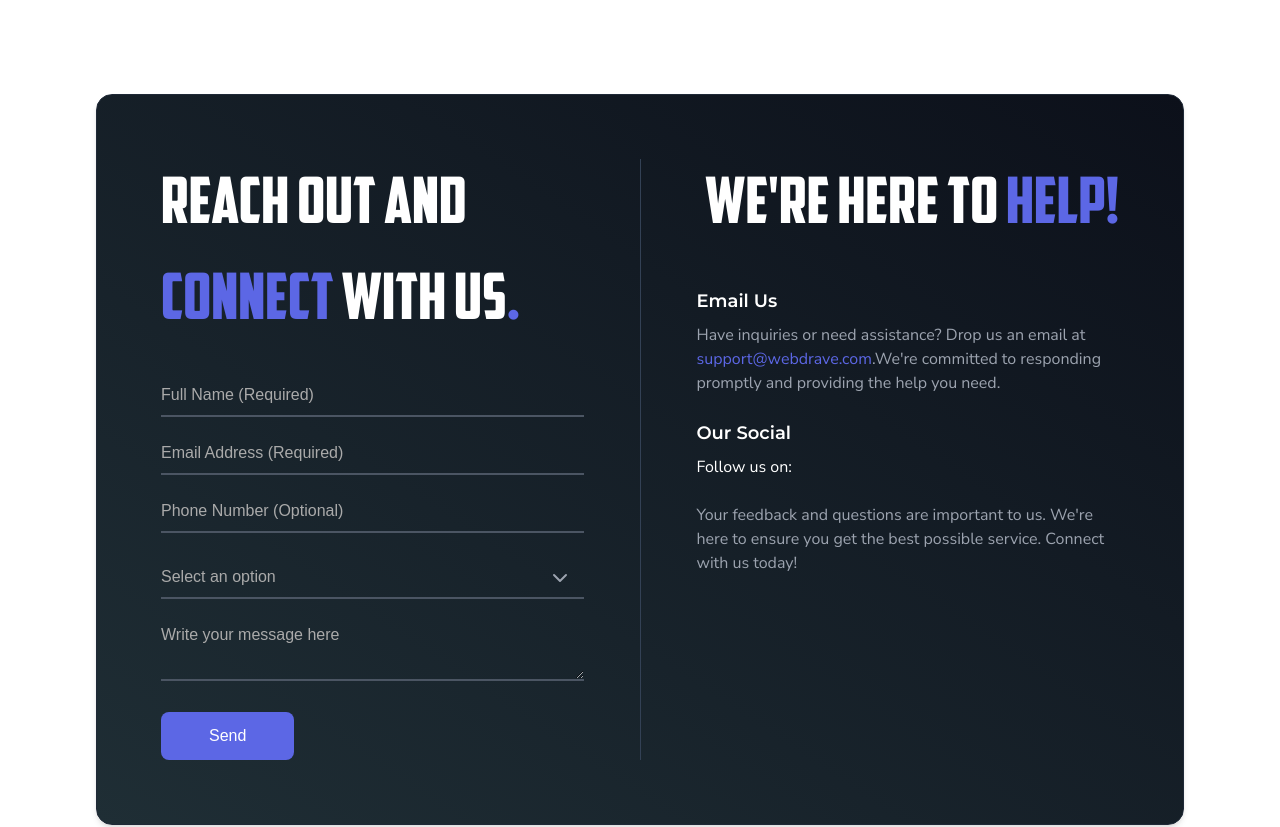
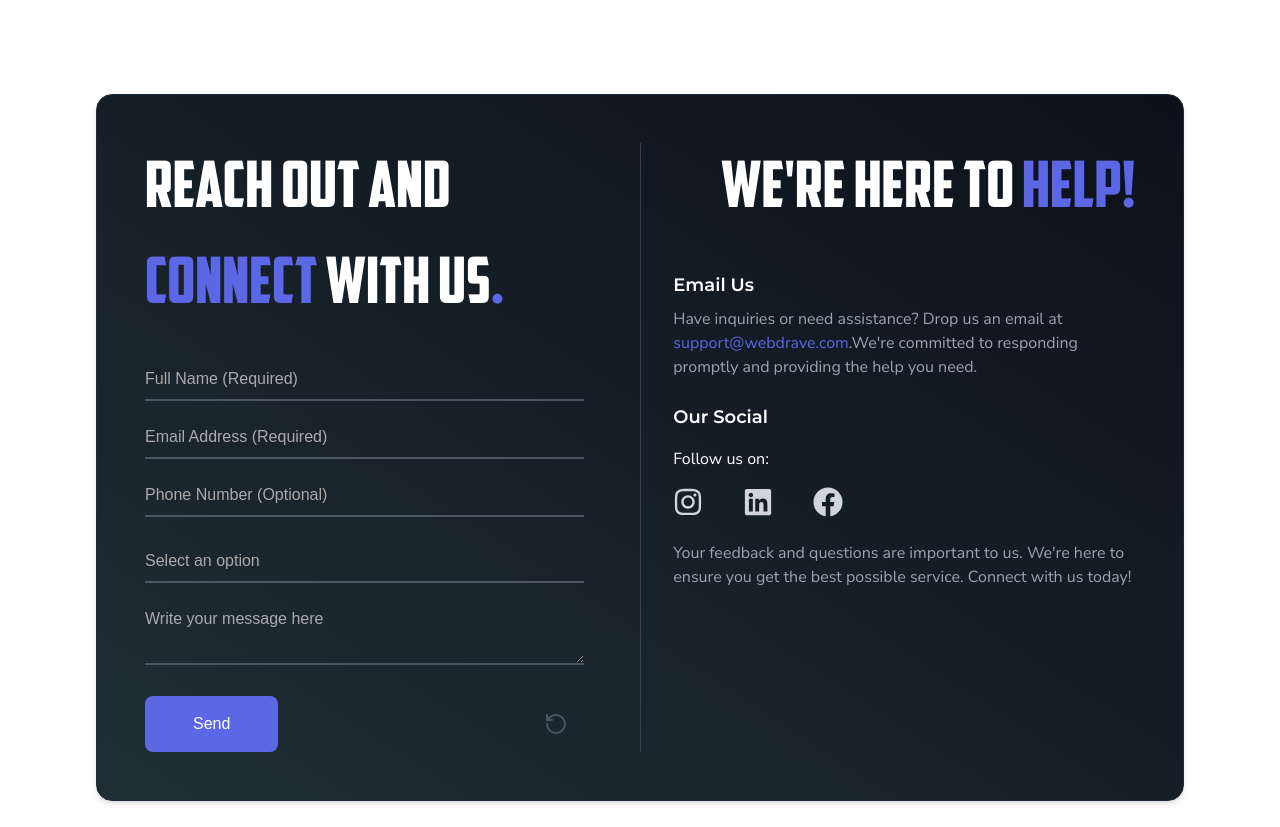
Before and after one commit to webdrave/webdrave-frontend, a Next.js app: page / in a window 1280 px wide. Shown: the part 4937-5764 px from the top of the page. Built offline with nearby package versions, Linux system fonts and the light colour scheme.

Commit message:
contact backend

```diff
--- a/package.json
+++ b/package.json
@@ -9,6 +9,8 @@
     "lint": "next lint"
   },
   "dependencies": {
+    "@radix-ui/react-toast": "^1.2.4",
+    "@shadcn/ui": "^0.0.4",
     "autoprefixer": "^10.4.20",
     "axios": "^1.7.9",
     "framer-motion": "^11.16.4",
@@ -16,6 +18,7 @@
     "next": "15.1.2",
     "react": "^19.0.0",
     "react-dom": "^19.0.0",
+    "react-icons": "^5.4.0",
     "swiper": "^10.3.1"
   },
   "devDependencies": {
--- a/src/app/components/Sections/ContactSection/ContactUs.js
+++ b/src/app/components/Sections/ContactSection/ContactUs.js
@@ -1,5 +1,71 @@
-import { ChevronDown } from 'lucide-react';
+"use client";
+import { ChevronDown } from "lucide-react";
+import { useState } from "react";
+import { LuRotateCcw } from "react-icons/lu";
+import Toast from "./Toast";
+import { FaInstagram } from "react-icons/fa";
+import { FaFacebook } from "react-icons/fa";
+import { FaLinkedin } from "react-icons/fa";
+
+const { default: axios } = require("axios");
 const ContactUs = () => {
+  const [formData, setFormData] = useState({
+    fullname: "",
+    email: "",
+    mobile: "",
+    reason: "",
+    message: "",
+  });
+
+  const [toastContent, setToastContent] = useState(null); // To store toast content
+  const [toastVariant, setToastVariant] = useState("");
+  const [loading, setLoading] = useState(false);
+
+  const handleChange = (event) => {
+    setFormData({
+      ...formData,
+      [event.target.name]: event.target.value,
+    });
+  };
+
+  const handleSubmit = async (event) => {
+    event.preventDefault();
+
+    if (
+      !formData.fullname ||
+      !formData.email ||
+      !formData.reason ||
+      !formData.message
+    ) {
+      setToastContent("Please fill in all the required fields");
+      setToastVariant("error");
+      return;
+    }
+    setLoading(true);
+    try {
+      const res = await axios.post(
+        "https://webdrave-backend.onrender.com/api/v1/contact",
+        formData
+      );
+      console.log(res);
+      setToastContent("Form submitted successfully!");
+      setToastVariant("success");
+      setFormData({
+        fullname: "",
+        email: "",
+        mobile: "",
+        reason: "",
+        message: "",
+      });
+    } catch (error) {
+      console.error(error);
+      setToastContent("Something went wrong. Please try again.");
+      setToastVariant("error");
+    } finally{
+      setLoading(false);
+    }
+  };
+
   return (
     <div className="w-full bg-background py-8 px-4 sm:px-8 md:px-16 lg:px-24 relative mt-48">
       {/* Title Section */}
@@ -17,7 +83,7 @@ const ContactUs = () => {
       </div>
 
       {/* Form Section */}
-        <div className="w-full max-w-7xl mx-auto bg-gradient-to-tr from-[#1f2e35] to-[#0c101a] rounded-2xl shadow-md p-8 md:p-12 lg:p-16 flex flex-col md:flex-row justify-between items-start gap-8 text-white border border-[#1f2937]">
+      <div className="w-full max-w-7xl mx-auto bg-gradient-to-tr from-[#1f2e35] to-[#0c101a] rounded-2xl shadow-md p-6 md:p-10 lg:p-12 flex flex-col md:flex-row justify-between items-start gap-8 text-white border border-[#1f2937]">
         {/* Left Section */}
         <div className="w-full md:w-1/2 pr-6">
           <h2 className="text-[4rem] max-sm:text-[3rem] max-sm:leading-none leading-[96px] font-americanCaptain font-normal mb-8">
@@ -25,15 +91,18 @@ const ContactUs = () => {
             US
             <span className="text-[#5C67E5]">.</span>
           </h2>
-            <form className="space-y-6">
+
+      <form onSubmit={handleSubmit} className="space-y-6">
         <div className="relative">
           <input
             type="text"
             className="w-full bg-transparent border-b-2 border-gray-600 text-gray-300 focus:outline-none focus:border-[#5C67E5] transition pb-2 placeholder-[#AAAAAA] placeholder:font-thin text-md"
             placeholder="Full Name (Required)"
             required
+            name="fullname"
+            value={formData.fullname}
+            onChange={handleChange}
           />
-
         </div>
         <div className="relative">
           <input
@@ -41,61 +110,81 @@ const ContactUs = () => {
             className="w-full bg-transparent border-b-2 border-gray-600 text-gray-300 focus:outline-none focus:border-[#5C67E5] transition pb-2 placeholder-[#AAAAAA] placeholder:font-thin text-md"
             placeholder="Email Address (Required)"
             required
+            name="email"
+            value={formData.email}
+            onChange={handleChange}
           />
-
         </div>
         <div className="relative">
           <input
             type="tel"
-                  className="w-full bg-transparent border-b-2 border-gray-600 text-gray-300 focus:outline-none focus:border-[#5C67E5] transition  pb-2 placeholder-[#AAAAAA] placeholder:font-thin text-md"
+            className="w-full bg-transparent border-b-2 border-gray-600 text-gray-300 focus:outline-none focus:border-[#5C67E5] transition pb-2 placeholder-[#AAAAAA] placeholder:font-thin text-md"
             placeholder="Phone Number (Optional)"
+            name="mobile"
+            value={formData.mobile}
+            onChange={handleChange}
           />
+        </div>
+        <div className="relative">
+        <select
+  className="w-full bg-transparent border-b-2 border-gray-600 text-[#AAAAAA] focus:outline-none focus:border-[#5C67E5] transition py-2 pr-8 appearance-none"
+  name="reason"
+  value={formData.reason} // Controlled value
+  onChange={handleChange}  // Handle changes
+>
+  <option value="" disabled hidden>
+    Select an option
+  </option>
+  <option className="text-black" value="general">General Inquiry</option>
+  <option className="text-black" value="support">Support</option>
+  <option className="text-black" value="services">Services</option>
+  <option className="text-black" value="feedback">Feedback</option>
+</select>
 
         </div>
         <div className="relative">
-
-              <select
-    className="w-full bg-transparent border-b-2 border-gray-600 text-[#AAAAAA] focus:outline-none focus:border-[#5C67E5] transition py-2 pr-8 appearance-none"
-    defaultValue=""
-  >
-    {/* Placeholder */}
-    <option value="" disabled hidden>
-      Select an option
-    </option>
-    <option value="general">General Inquiry</option>
-    <option value="support">Support</option>
-    <option value="services">Services</option>
-    <option value="feedback">Feedback</option>
-  </select>
-                <span className="absolute right-3 top-1/2 transform -translate-y-1/2 text-gray-400">
-                  <ChevronDown />
-                </span>
-                {/* Custom Dropdown Arrow */}
-
-              </div>
-
-              <div className="relative">
           <textarea
             rows="2"
-                  className="w-full bg-transparent border-b-2 border-gray-600 text-gray-300 focus:outline-none focus:border-[#5C67E5] transition  pb-2 placeholder-[#AAAAAA] placeholder:font-thin text-md"
+            className="w-full bg-transparent border-b-2 border-gray-600 text-gray-300 focus:outline-none focus:border-[#5C67E5] transition pb-2 placeholder-[#AAAAAA] placeholder:font-thin text-md"
             placeholder="Write your message here"
+            name="message"
+            value={formData.message}
+            onChange={handleChange}
           ></textarea>
-
         </div>
+        <div className="flex justify-between gap-2">
           <button
             type="submit"
+            disabled={loading}
             className="w-full md:w-auto px-12 py-3 bg-[#5C67E5] text-white font-medium rounded-lg hover:bg-[#4f5ed7] transition"
           >
-                Send
+            {loading ? "Submitting..." : "Send"} {/* Change text based on loading */}
           </button>
+          <button
+          type="button"
+          onClick={() => setFormData({ fullname: "", email: "", mobile: "", reason: "", message: "" })}
+          className="w-auto bg-transparent hover:bg-gray-300 rounded-full p-4 transition duration-200 ease-in-out"
+        >
+          <LuRotateCcw className="text-gray-600 text-2xl" />
+        </button>
+        </div>
       </form>
+
+      {toastContent && (
+        <Toast
+          title={toastVariant === "error" ? "Error" : "Success"}
+          message={toastContent}
+          variant={toastVariant === "error" ? "error" : "success"}
+          onClose={() => setToastContent(null)}
+        />
+      )}
         </div>
 
         {/* Vertical Divider */}
         <div className="hidden md:flex self-stretch w-[1px] bg-[#334155]"></div>
 
         {/* Right Section */}
-          <div className="w-full md:w-1/2 pl-6">
+        <div className="w-full md:w-1/2">
           <h2 className="text-[4rem] max-sm:text-[3rem] max-sm:leading-none leading-[96px] font-americanCaptain font-normal mb-8 text-right">
             {"WE'RE"} HERE TO <span className="text-[#5C67E5]">HELP!</span>
           </h2>
@@ -107,27 +196,24 @@ const ContactUs = () => {
               <p className="text-gray-400">
                 Have inquiries or need assistance? Drop us an email at{" "}
                 <span className="text-[#5C67E5]">support@webdrave.com</span>.
-                  {"We're"} committed to responding promptly and providing the help
-                  you need.
+                {"We're"} committed to responding promptly and providing the
+                help you need.
               </p>
             </div>
-              <div>
+            <div className="flex flex-col gap-2">
               <h3 className="text-lg font-semibold mb-2 text-light">
                 Our Social
               </h3>
               <p>Follow us on:</p>
-                <div className="flex space-x-10 text-gray-300 text-2xl">
-                  <a href="#" className="hover:text-white">
-                    <i className="fa fa-instagram"></i>
+              <div className="flex space-x-10 text-gray-300 text-2xl mt-2">
+                <a href="#" className="hover:text-white ">
+                  <FaInstagram className="text-3xl"/>
                 </a>
                 <a href="#" className="hover:text-white">
-                    <i className="fa fa-linkedin"></i>
+                  <FaLinkedin className="text-3xl"/>
                 </a>
                 <a href="#" className="hover:text-white">
-                    <i className="fa fa-facebook"></i>
-                  </a>
-                  <a href="#" className="hover:text-white">
-                    <i className="fa fa-youtube"></i>
+                  <FaFacebook className="text-3xl"/>
                 </a>
               </div>
             </div>
--- /dev/null
+++ b/src/app/components/Sections/ContactSection/Toast.js
@@ -0,0 +1,45 @@
+import { useState } from "react";
+import { HiX } from "react-icons/hi"; // For Close Icon
+
+const Toast = ({ title, message, variant, onClose }) => {
+  const [isVisible, setIsVisible] = useState(true);
+
+  // Handle auto hide after a duration
+  setTimeout(() => {
+    if (isVisible) {
+      setIsVisible(false);
+      if (onClose) onClose();
+    }
+  }, 3000); // 3 seconds duration
+
+  if (!isVisible) return null;
+
+  return (
+    <div
+      className={`fixed bottom-5 right-5 max-w-xs w-full p-4 rounded-lg shadow-lg ${
+        variant === "success"
+          ? "bg-green-600 text-white"
+          : "bg-red-600 text-white"
+      }`}
+      role="alert"
+    >
+      <div className="flex justify-between items-center">
+        <div>
+          <h4 className="font-semibold">{title}</h4>
+          <p>{message}</p>
+        </div>
+        <button
+          onClick={() => {
+            setIsVisible(false);
+            if (onClose) onClose();
+          }}
+          className="text-white ml-2"
+        >
+          <HiX className="w-6 h-6" />
+        </button>
+      </div>
+    </div>
+  );
+};
+
+export default Toast;
--- a/src/app/components/Sections/OurWorksSection/WorkSection.jsx
+++ b/src/app/components/Sections/OurWorksSection/WorkSection.jsx
@@ -16,7 +16,7 @@ const WorkSection = () => {
         </p>
       </div>
       <hr className=" my-2"/>
-      <div className='w-full h-[50vh] mt-12'>
+      <div className='w-full h-[50vh] mt-12 max-md:h-[25vh]'>
       <WorkSlider/>
 
       </div>
```
Also changed, not shown: src/components/Sections/HeroSection/index.js (+6 -2 lines), 1 other file (tests, documents, lock files or other folders). Lines whose indentation alone changed are shown as unchanged.
